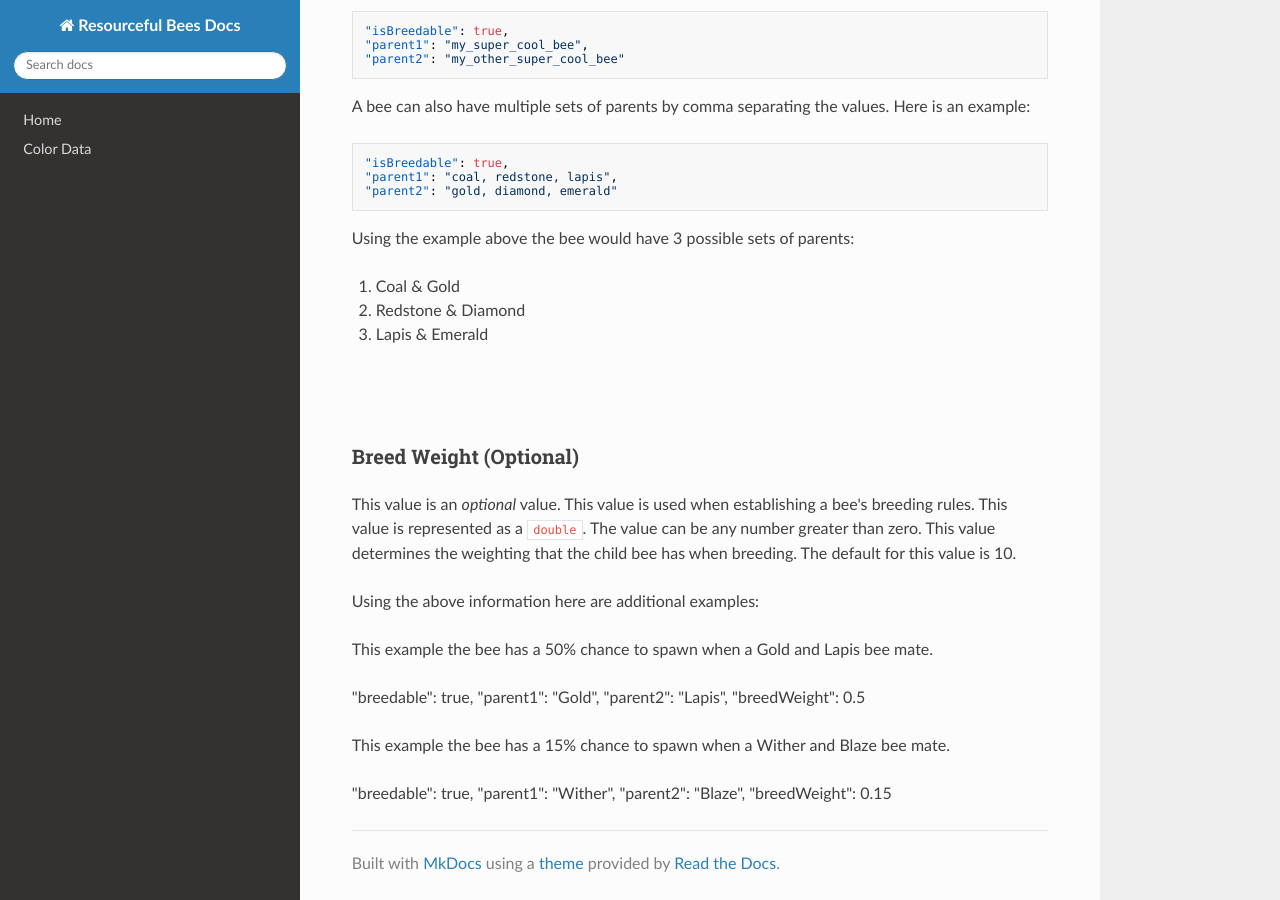
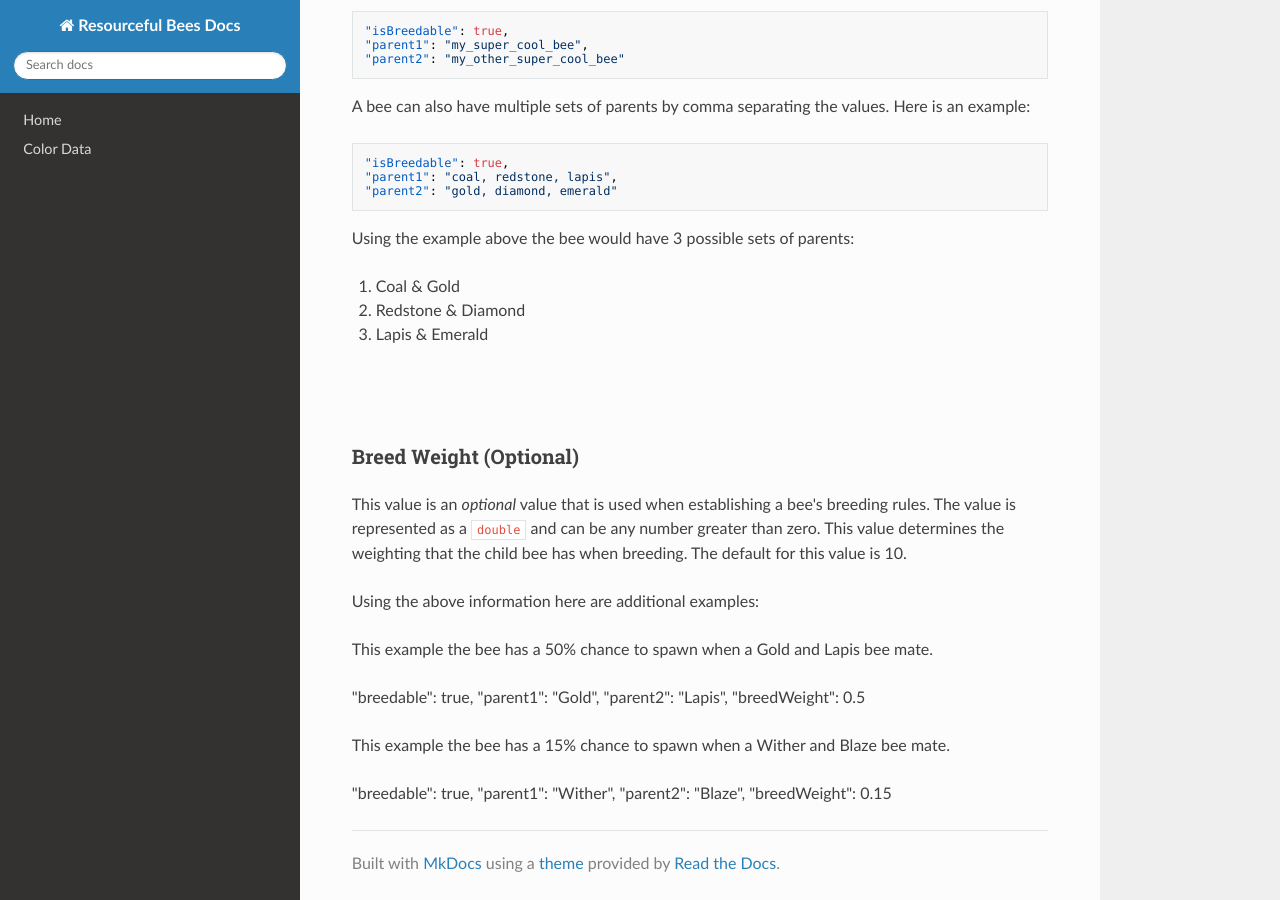
Before and after one commit to Team-Resourceful/ResourcefulBeesDocs, an MkDocs documentation site: the page built from docs/bee_data/breed_data.md, in a window 1280 px wide and 900 px high, scrolled down 875 px. Built offline with MkDocs 1.6.1, drawn with Linux system fonts in a browser that asks for light colours; nearby versions of some CDN libraries; part of the change alters nothing that is shown.

Commit message:
docs/bee_data/breed_data.md updated from https://stackedit.io/

```diff
--- a/docs/bee_data/breed_data.md
+++ b/docs/bee_data/breed_data.md
@@ -50,7 +50,14 @@ Using the example above the bee would have 3 possible sets of parents:
 
 ### **Breed Weight** (Optional)
 
-This value is an  _optional_  value. This value is used when establishing a bee's breeding rules. This value is represented as a `double`. The value can be any number greater than zero. This value determines the weighting that the child bee has when breeding. The default for this value is 10.
+This value is an  _optional_  value that is used when establishing a bee's breeding rules. The value is represented as a `double` and can be any number greater than zero. This value determines the weighting that the child bee has when breeding. The default for this value is 10.
+
+
+
+
+
+
+
 
 Using the above information here are additional examples:
 
@@ -70,7 +77,7 @@ This example the bee has a 15% chance to spawn when a Wither and Blaze bee mate.
 "parent2": "Blaze",
 "breedWeight": 0.15
 <!--stackedit_data:
-eyJoaXN0b3J5IjpbMTEyOTk2NDc2NywtMTk5Mjk0NTQxOCwtMT
-ExMzk3ODgxMCwxMDc4MDUwNTIsLTc1MzkxNzMwMSw4MTAwMTc3
-MTldfQ==
+eyJoaXN0b3J5IjpbLTE1NDkzMDY3NzksLTE5OTI5NDU0MTgsLT
+ExMTM5Nzg4MTAsMTA3ODA1MDUyLC03NTM5MTczMDEsODEwMDE3
+NzE5XX0=
 -->
```
